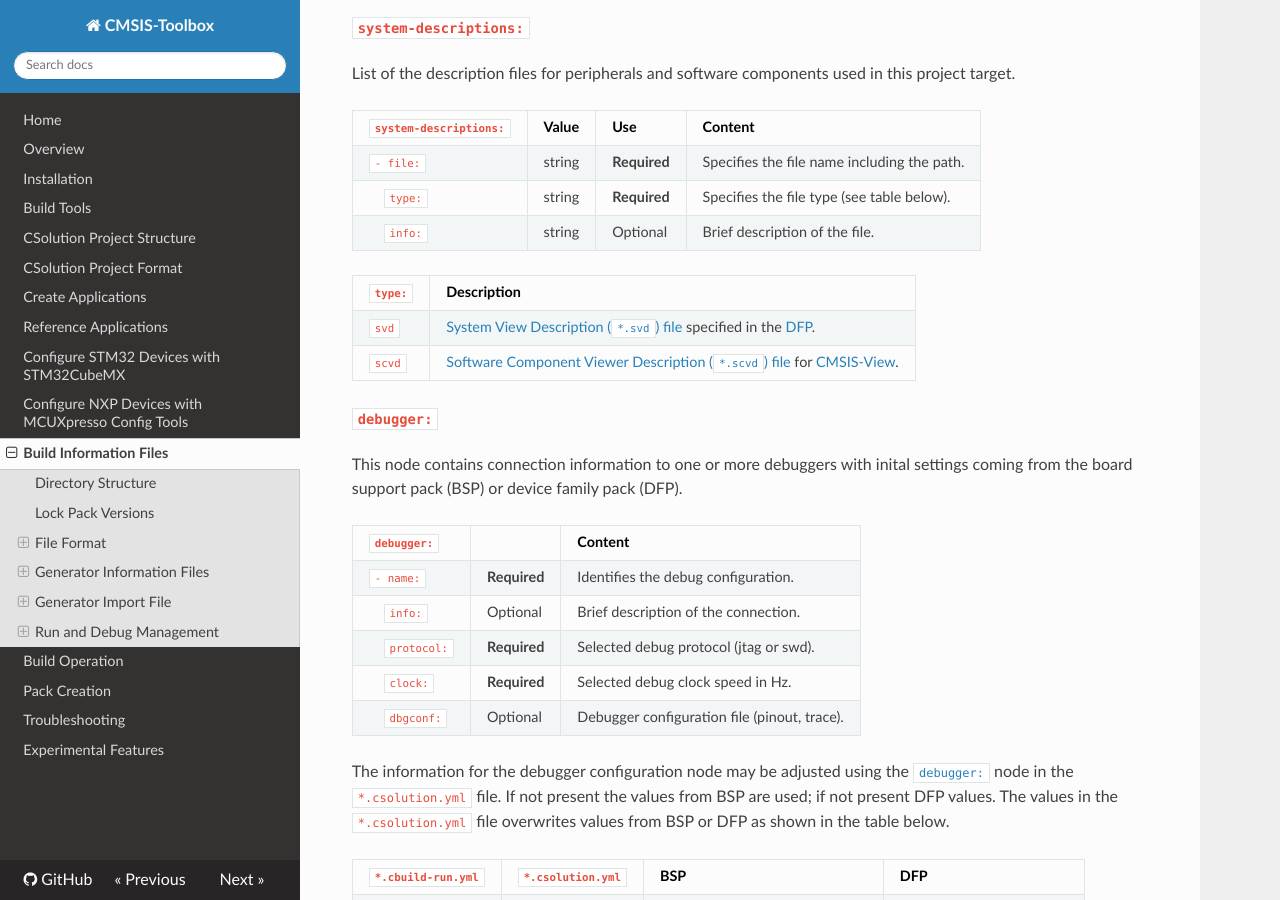
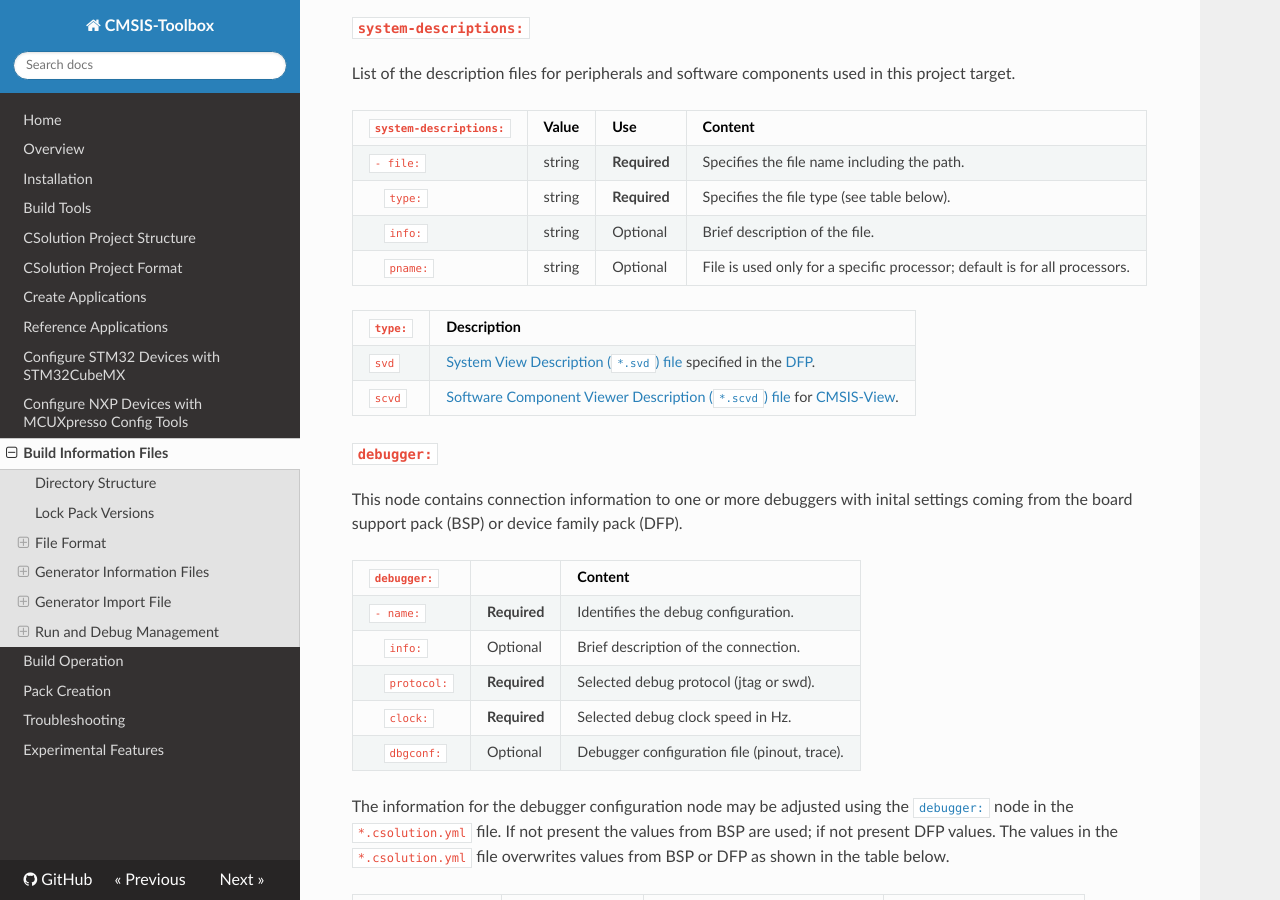
Before and after one commit to Open-CMSIS-Pack/cmsis-toolbox, an MkDocs documentation site: the page built from docs/YML-CBuild-Format.md, in a window 1280 px wide and 900 px high, scrolled down 20967 px. Built offline with MkDocs 1.6.1, drawn with Linux system fonts in a browser that asks for light colours; nearby versions of some CDN libraries.

Commit message:
Added pname: to `system-descriptions:` file node

```diff
--- a/docs/YML-CBuild-Format.md
+++ b/docs/YML-CBuild-Format.md
@@ -871,6 +871,7 @@ List of the description files for peripherals and software components used in th
 `- file:`                                         | string | **Required** | Specifies the file name including the path.
 &nbsp;&nbsp;&nbsp; `type:`                        | string | **Required** | Specifies the file type (see table below).
 &nbsp;&nbsp;&nbsp; `info:`                        | string |   Optional   | Brief description of the file.
+&nbsp;&nbsp;&nbsp; `pname:`                       | string |   Optional   | File is used only for a specific processor; default is for all processors.
 
 `type:` | Description
 :-------|:------------------
```
